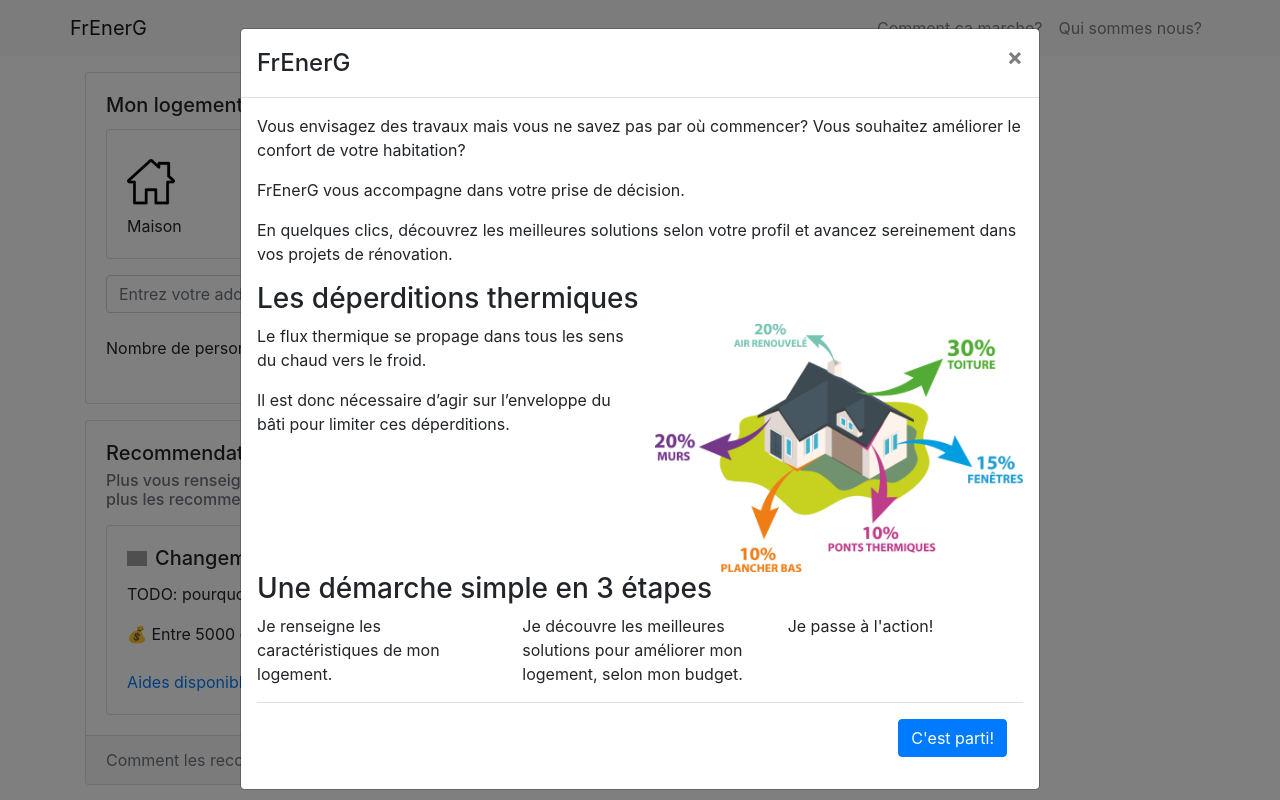
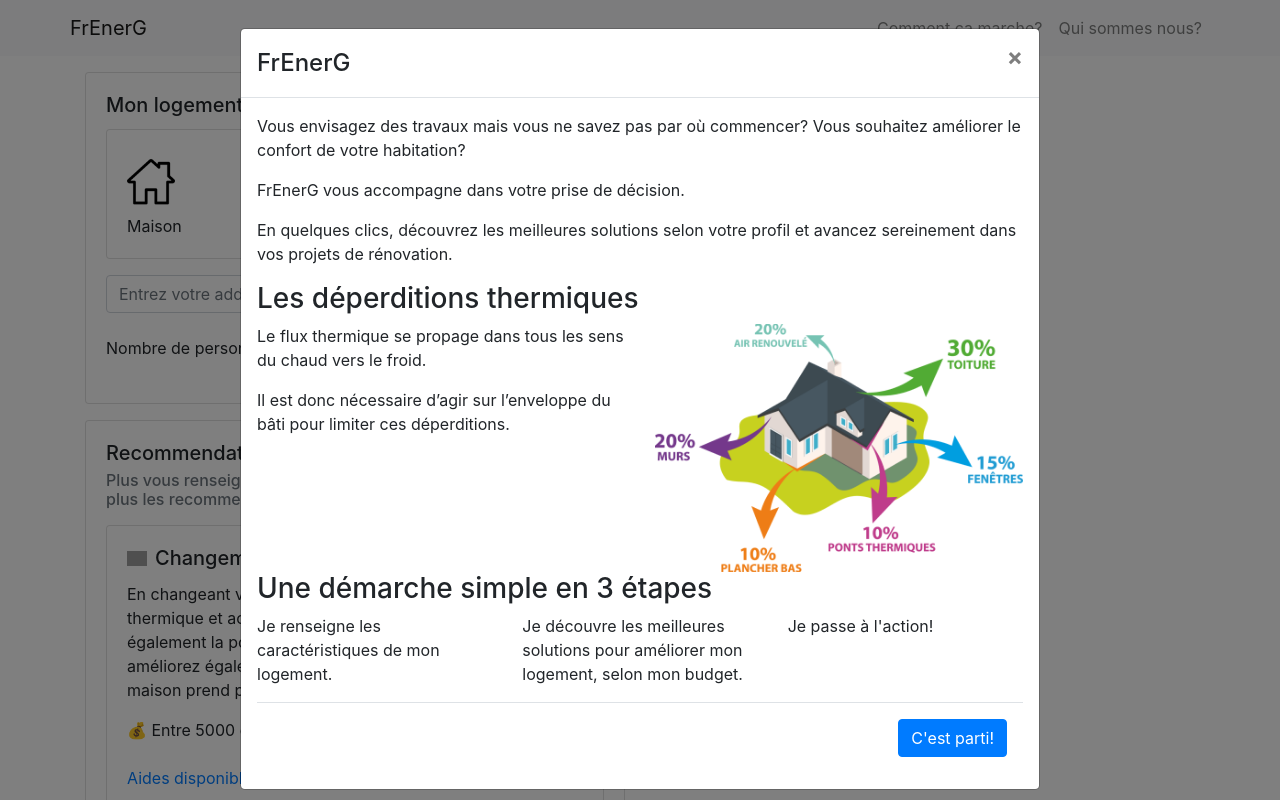
Before and after one commit to mathieudutour/databat, a React (Create React App) app: page / in a window 1280 px wide. Shown: the top 800 px of the page. Built offline with nearby package versions, Linux system fonts and the light colour scheme; grey boxes are pictures that could not be loaded; the HTML template or start-up script is replaced by a standard one.

Commit message:
add descriptions

```diff
--- a/src/App.tsx
+++ b/src/App.tsx
@@ -203,6 +203,12 @@ function App() {
                   openArtisans={openArtisans}
                   openAides={openAides}
                 />
+                <Card.Text style={{ marginTop: "1rem" }} className="text-muted">
+                  Sachez que l’idéal pour avoir une maison avec une consommation
+                  minimale d’énergie est de privilégier une rénovation globale
+                  en agissant à la fois sur l’enveloppe mais également sur la
+                  production de chauffage et le système de ventilation.
+                </Card.Text>
               </Card.Body>
               <Card.Footer>
                 <Card.Link
--- a/src/modals/aides.tsx
+++ b/src/modals/aides.tsx
@@ -1,4 +1,4 @@
-import { Modal } from "react-bootstrap"
+import { Modal, Button } from "react-bootstrap"
 
 export type Aide = {
   upTo?: string
@@ -59,6 +59,15 @@ export function Aides(props: { aides: Aide[]; title: string }) {
           )
         )}
       </Modal.Body>
+      <Modal.Footer>
+        <Button
+          variant="primary"
+          href="https://www.faire.gouv.fr/trouver-un-conseiller"
+          target="__blank"
+        >
+          Contacter un Conseiller
+        </Button>
+      </Modal.Footer>
     </>
   )
 }
--- a/src/recommendations/changement-menuiseries.tsx
+++ b/src/recommendations/changement-menuiseries.tsx
@@ -26,7 +26,12 @@ export function ChangementMenuiseries(props: {
             />
             Changement des menuiseries
           </Card.Title>
-          <Card.Text>TODO: pourquoi c'est trop bien</Card.Text>
+          <Card.Text>
+            En changeant vos fenêtres vous améliorer le confort thermique et
+            acoustique de votre habitation et réduisez également la possible
+            condensation du logement. Vous améliorez également l’esthétique de
+            vos façades et votre maison prend potentiellement de la valeur.
+          </Card.Text>
           <Row>
             <Col>💰 Entre 5000 et 10000€</Col>
             <Col>💸 Jusqu'à 20% d'énergie consommée</Col>
--- a/src/recommendations/isolation-murs.tsx
+++ b/src/recommendations/isolation-murs.tsx
@@ -26,7 +26,13 @@ export function IsolationMurs(props: {
             />
             Isolation par l'extérieur
           </Card.Title>
-          <Card.Text>TODO: pourquoi c'est trop bien</Card.Text>
+          <Card.Text>
+            Avec une maison bien isolée vous réduisez vos factures d’énergie de
+            manière conséquente. De plus vous augmentez votre confort de vie
+            hiver comme été, l’isolation permet également d’améliorer
+            l’isolation acoustique de votre maison donc vous êtes moins sujets
+            aux nuisances sonores.
+          </Card.Text>
           <Row>
             <Col>💰 Environ 120€/m2</Col>
             <Col>💸 Jusqu'à 25% d'énergie consommée</Col>
--- a/src/recommendations/isolation-toit.tsx
+++ b/src/recommendations/isolation-toit.tsx
@@ -35,8 +35,9 @@ export function IsolationToiture(props: {
             {title}
           </Card.Title>
           <Card.Text>
-            Laines minérales ou insufflation de ouates de cellulose. TODO:
-            pourquoi c'est trop bien
+            Isoler ses combles c’est faire le choix de d’améliorer le premier
+            poste de déperdition dans sa maison. Vous réduisez ainsi vos
+            consommations énergétique et votre confort est amélioré.
           </Card.Text>
           <Row>
             <Col>💰 Entre 2000 et 3000€</Col>
--- a/src/recommendations/pompe-chaleur.tsx
+++ b/src/recommendations/pompe-chaleur.tsx
@@ -36,7 +36,12 @@ export function PompeChaleur(props: {
             />
             Installation d'une pompe à chaleur
           </Card.Title>
-          <Card.Text>TODO: pourquoi c'est trop bien</Card.Text>
+          <Card.Text>
+            Mettre une pompe à chaleur c’est faire le choix d’une énergie propre
+            et renouvelable en puisant les calories nécessaires à la production
+            de chaleur dans l’air ou l’eau. Vous faites également des économies
+            qui peuvent être conséquente sur une facture annuel de chauffage.
+          </Card.Text>
           <Row>
             <Col>💰 Entre 10000 et 16000€ €</Col>
             <Col>💸 Jusqu'à 45% d'énergie consommée</Col>
```
